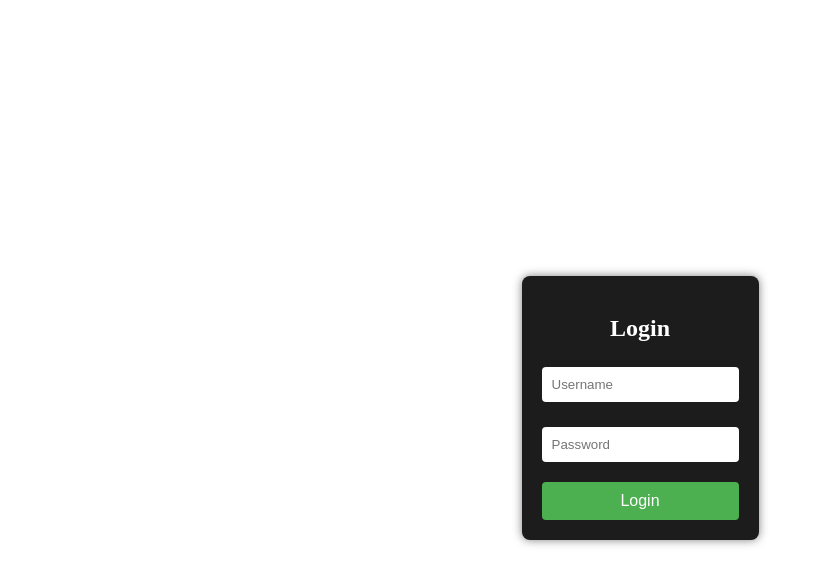
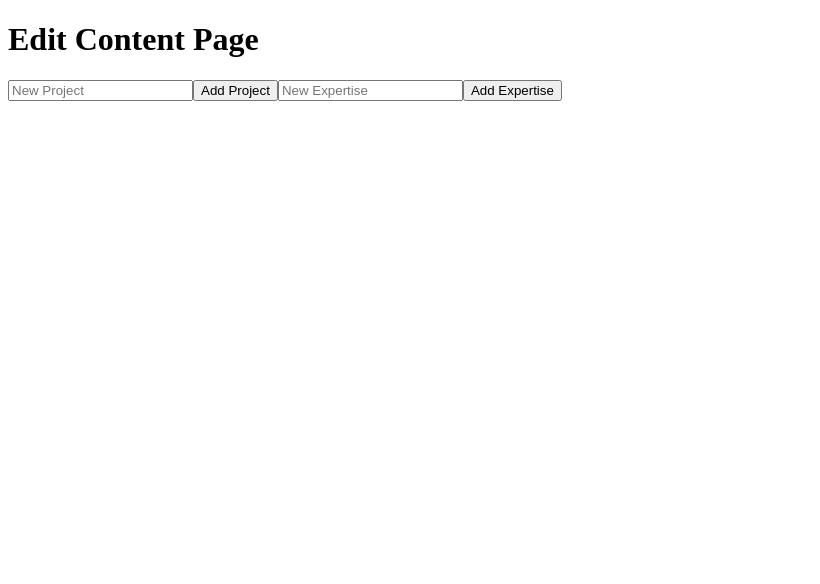
Before and after one commit to wintheradam123/SkillSearch-Svendeproeve, an Angular app in the folder FrontEnd/: page /edit-content in a window 1280 px wide. Before the commit this address led to /login. Shown: the top 584 px of the page, without its empty margins (0-820 px from the left). Built offline with nearby package versions, Linux system fonts and the light colour scheme; sample sign-in values are in the browser's storage.

Commit message:
Added landing page for Edit content for both Admin and User

```diff
--- a/FrontEnd/src/app/app-routing.module.ts
+++ b/FrontEnd/src/app/app-routing.module.ts
@@ -3,17 +3,22 @@ import { Routes, RouterModule } from '@angular/router';
 import { LoginComponent } from './login/login.component';
 import { DashboardComponent } from './dashboard/dashboard.component';
 import { RoleGuard } from './role-guard.guard';
-
+import { EditContentComponent } from './edit-content/edit-content.component';
 
 const routes: Routes = [
   { path: 'login', component: LoginComponent },
-  { path: 'dashboard', component: DashboardComponent, canActivate: [RoleGuard] },  // RoleGuard ensures only logged in users with the right role access the dashboard
-  { path: '', redirectTo: '/login', pathMatch: 'full' },  // Default route
-  { path: '**', redirectTo: '/login' }  // Catch-all for unmatched routes, redirect to login
+  {
+    path: 'dashboard',
+    component: DashboardComponent,
+    canActivate: [RoleGuard],
+  }, // RoleGuard ensures only logged in users with the right role access the dashboard
+  { path: '', redirectTo: '/login', pathMatch: 'full' }, // Default route
+  { path: 'edit-content', component: EditContentComponent },
+  { path: '**', redirectTo: '/login' }, // Catch-all for unmatched routes, redirect to login
 ];
 
 @NgModule({
   imports: [RouterModule.forRoot(routes)],
-  exports: [RouterModule]
+  exports: [RouterModule],
 })
-export class AppRoutingModule { }
+export class AppRoutingModule {}
--- a/FrontEnd/src/app/dashboard/dashboard.component.html
+++ b/FrontEnd/src/app/dashboard/dashboard.component.html
@@ -3,7 +3,7 @@
     <h1>Dashboard</h1>
     <div class="top-right-buttons">
       <button
-        *ngIf="role === 'admin'"
+        *ngIf="role === 'admin' || 'user'"
         (click)="editContent()"
         class="action-button"
       >
--- a/FrontEnd/src/app/dashboard/dashboard.component.ts
+++ b/FrontEnd/src/app/dashboard/dashboard.component.ts
@@ -1,5 +1,6 @@
 import { Component, OnInit } from '@angular/core';
 import { AuthService } from '../app.routes';
+import { Router } from '@angular/router';
 import * as mockData from '../../assets/mock-data.json';
 
 @Component({
@@ -22,7 +23,7 @@ export class DashboardComponent implements OnInit {
     Expertise: new Set<string>(),
   };
 
-  constructor(private authService: AuthService) {}
+  constructor(private authService: AuthService, private router: Router) {}
 
   ngOnInit() {
     const currentUser = this.authService.getCurrentUserValue();
@@ -49,7 +50,8 @@ export class DashboardComponent implements OnInit {
   }
 
   editContent() {
-    console.log('Edit content clicked');
+    console.log('Navigating to edit content page');
+    this.router.navigate(['/edit-content']); // Use Router to navigate
   }
 
   filterBy(property: string, value: string) {
--- /dev/null
+++ b/FrontEnd/src/app/edit-content/edit-content.component.html
@@ -0,0 +1,27 @@
+<h1>Edit Content Page</h1>
+
+<div *ngIf="role === 'admin'">
+  <input #newProject type="text" placeholder="New Project" />
+  <button (click)="addProject(newProject.value); newProject.value = ''">
+    Add Project
+  </button>
+
+  <input #newExpertise type="text" placeholder="New Expertise" />
+  <button (click)="addExpertise(newExpertise.value); newExpertise.value = ''">
+    Add Expertise
+  </button>
+</div>
+
+<div *ngIf="role === 'user'">
+  <h3>Select Projects:</h3>
+  <div *ngFor="let project of projects">
+    <input type="checkbox" [id]="project" [value]="project" />
+    <label [for]="project">{{ project }}</label>
+  </div>
+
+  <h3>Select Expertise:</h3>
+  <div *ngFor="let expertise of expertise">
+    <input type="checkbox" [id]="expertise" [value]="expertise" />
+    <label [for]="expertise">{{ expertise }}</label>
+  </div>
+</div>
--- /dev/null
+++ b/FrontEnd/src/app/edit-content/edit-content.component.ts
@@ -0,0 +1,37 @@
+import { Component, OnInit } from '@angular/core';
+import { AuthService } from '../auth.service'; // Make sure this is correctly imported
+
+@Component({
+  selector: 'app-edit-content',
+  templateUrl: './edit-content.component.html',
+  styleUrls: ['./edit-content.component.css'],
+})
+export class EditContentComponent implements OnInit {
+  role: string = '';
+  projects: string[] = [];
+  expertise: string[] = [];
+
+  constructor(private authService: AuthService) {}
+
+  ngOnInit() {
+    const currentUser = this.authService.getCurrentUserValue();
+    if (currentUser && currentUser.role) {
+      this.role = currentUser.role;
+      console.log('Current user role:', this.role); // Verify role output
+    } else {
+      console.log('No current user or role not set:', currentUser);
+    }
+  }
+
+  addProject(project: string) {
+    if (project && !this.projects.includes(project)) {
+      this.projects.push(project);
+    }
+  }
+
+  addExpertise(expertiseItem: string) {
+    if (expertiseItem && !this.expertise.includes(expertiseItem)) {
+      this.expertise.push(expertiseItem);
+    }
+  }
+}
```
Also changed, not shown: FrontEnd/src/app/app.module.ts (+9 -8 lines), FrontEnd/src/app/edit-content/edit-content.component.css (added), 1 other file (tests, documents, lock files or other folders).
